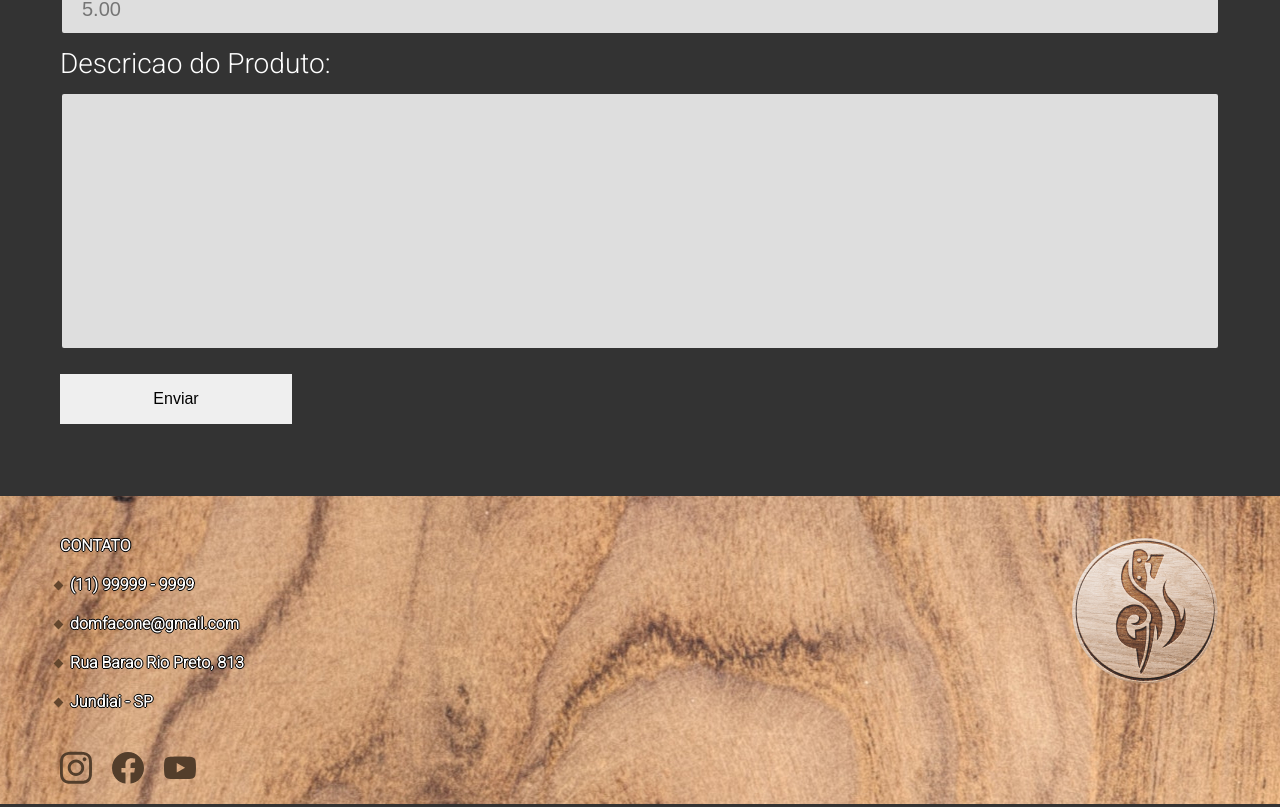
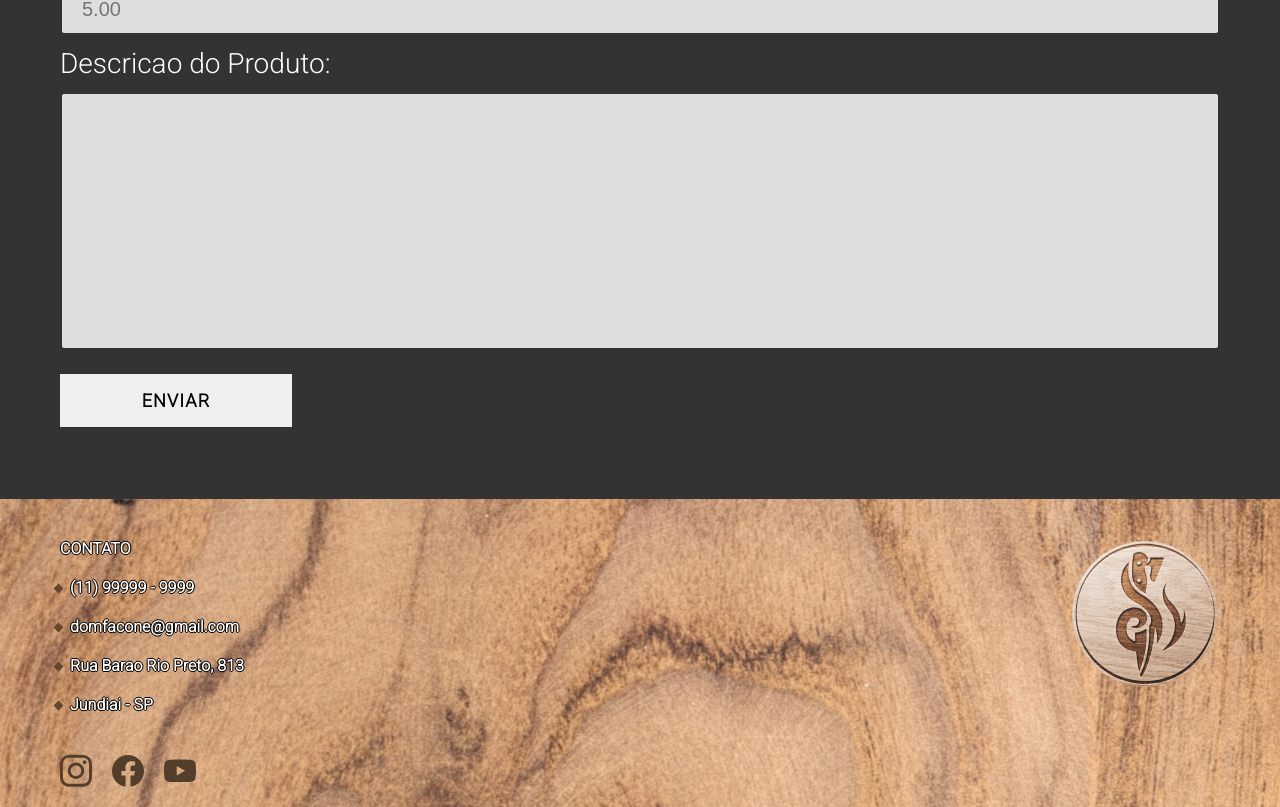
Before and after one commit to riquew/knifes, a React (Vite) app in the folder client/: page /admin in a window 1280 px wide. Shown: the part 592-1399 px from the top of the page. Built offline with nearby package versions, Linux system fonts and the light colour scheme; a web font is replaced by a local one.

Commit message:
Estiliza o botao enviar produto

```diff
--- a/client/src/App.css
+++ b/client/src/App.css
@@ -42,6 +42,7 @@ input {
 
 button {
   border: none;
+  font-family: "Roboto", sans-serif;
 }
 
 a {
--- a/client/src/Components/Admin/Admin.module.css
+++ b/client/src/Components/Admin/Admin.module.css
@@ -33,4 +33,16 @@ textarea {
   margin-top: 12px;
   padding: 16px 32px;
   width: 20%;
+  text-transform: uppercase;
+  font-weight: bold;
+  font-size: 18px;
+  transition: 0.3s all;
+  letter-spacing: 0.0625em;
 }
+
+.botaoInsereProduto:hover {
+  background-color: black;
+  color: white;
+  outline: 2px solid #ccc;
+  font-size: 20px;
+}
```
